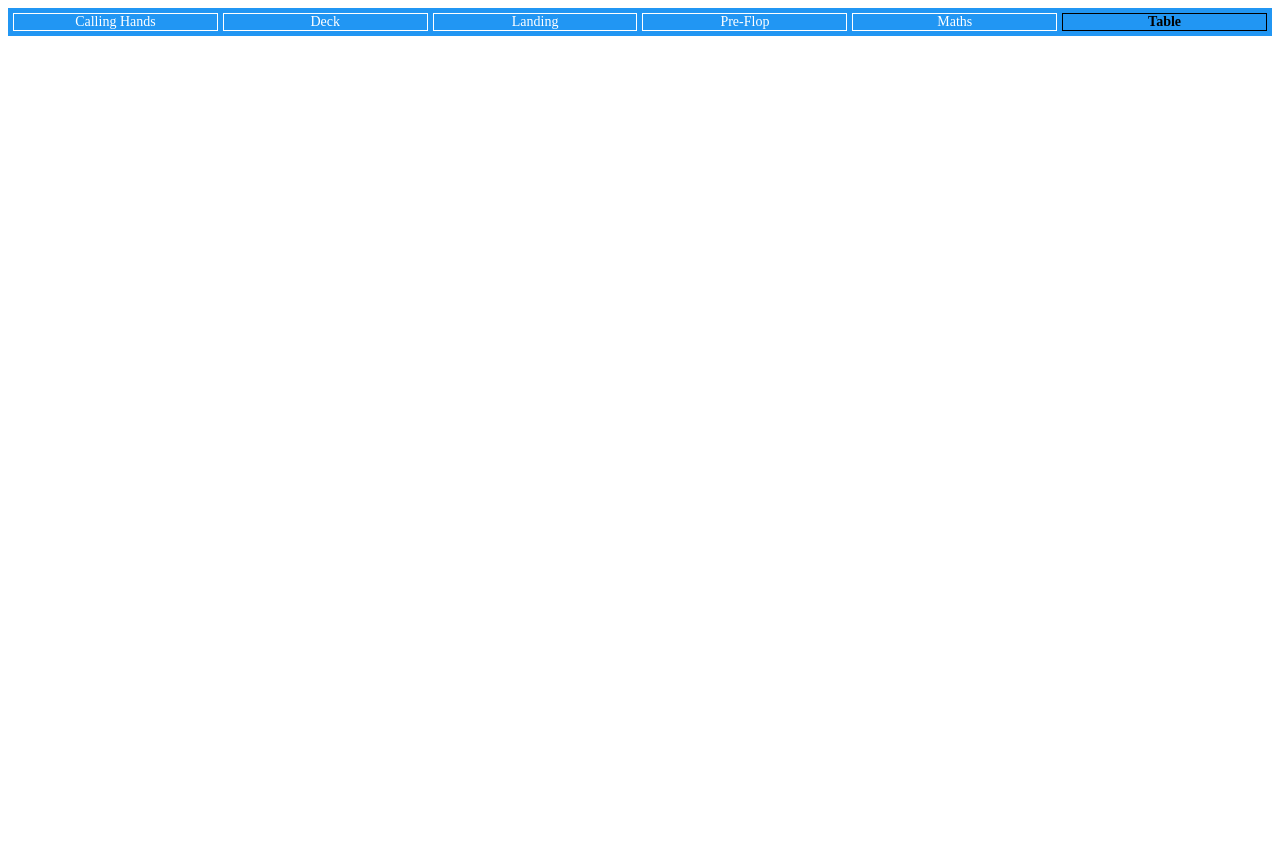
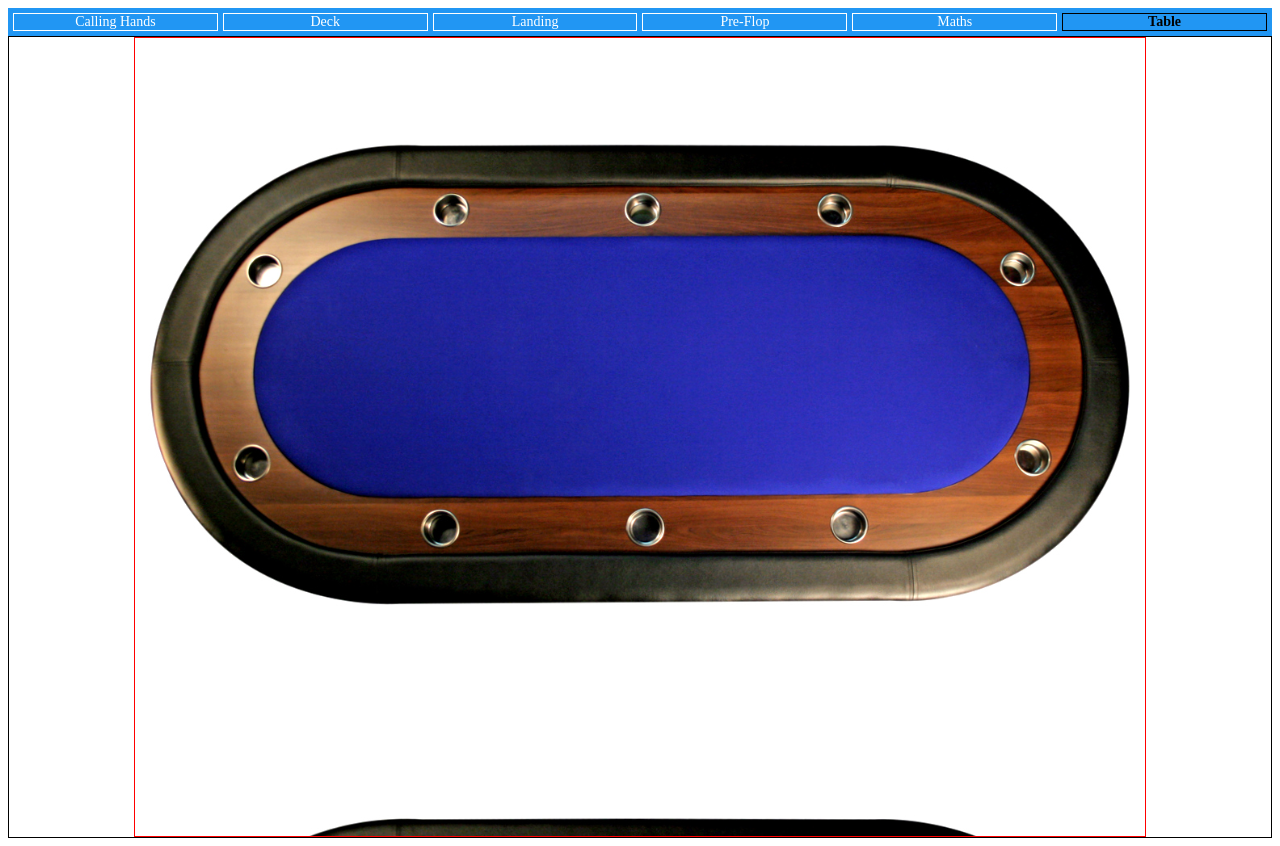
Before and after one commit to SamKnowles/practice, a React (Create React App) app: page /Table in a window 1280 px wide. Before the commit the page ends 800 px from the top, so only its background shows below. Built offline with nearby package versions, Linux system fonts and the light colour scheme.

Commit message:
fixed backgroun table pic positioning

```diff
--- a/src/Components/App.js
+++ b/src/Components/App.js
@@ -23,11 +23,11 @@ function App() {
             <Nav />
             <Switch>
                 <Route exact path='/' component={CallingHands}></Route>
-                <Route path='/deck' component={Deck}></Route>
-                <Route path='/landing' compontnet={Landing} ></Route>
+                <Route path='/Deck' component={Deck}></Route>
+                <Route path='/Landing' compontnet={Landing} ></Route>
                 <Route path='/PreFlop' component={PreFlop}></Route>
                 <Route path='/Maths' component={Maths}></Route>
-                <Route path='table' component={Table}/>
+                <Route path='/Table' component={Table}/>
             </Switch>
         </div>
     )
--- a/src/Styles/Nav.css
+++ b/src/Styles/Nav.css
@@ -4,7 +4,6 @@
     background-color: #2196F3;
     grid-gap: 5px;
     padding: 5px;
-    margin-bottom: 5px;
     display: flex;
     justify-content: space-around;
 }
--- a/src/Styles/Table.css
+++ b/src/Styles/Table.css
@@ -1,15 +1,13 @@
+.poker-table-wrapper {
+  height: 100vh;
+  border: 1px solid black;
+  display: flex;
+  justify-content: center;
+}
 
-.poker-table-wrapper {
-  position: relative;
-  height: 0;
-  padding-bottom: 75%;
-  z-index: 1;
-  }
-  .poker-table {
-    background-image: url('../Pictures/poker-table.jpg');
-    background-repeat: no-repeat;
-    background-size: 100% auto;
-    background-position: center top;
-    background-attachment: fixed;
-    padding-bottom: 75%
-  }
+.poker-table {
+  background-image: url('../Pictures/poker-table.jpg');
+  background-size: 100%;
+  width: 80%;
+  border: 1px solid red;
+}
```
